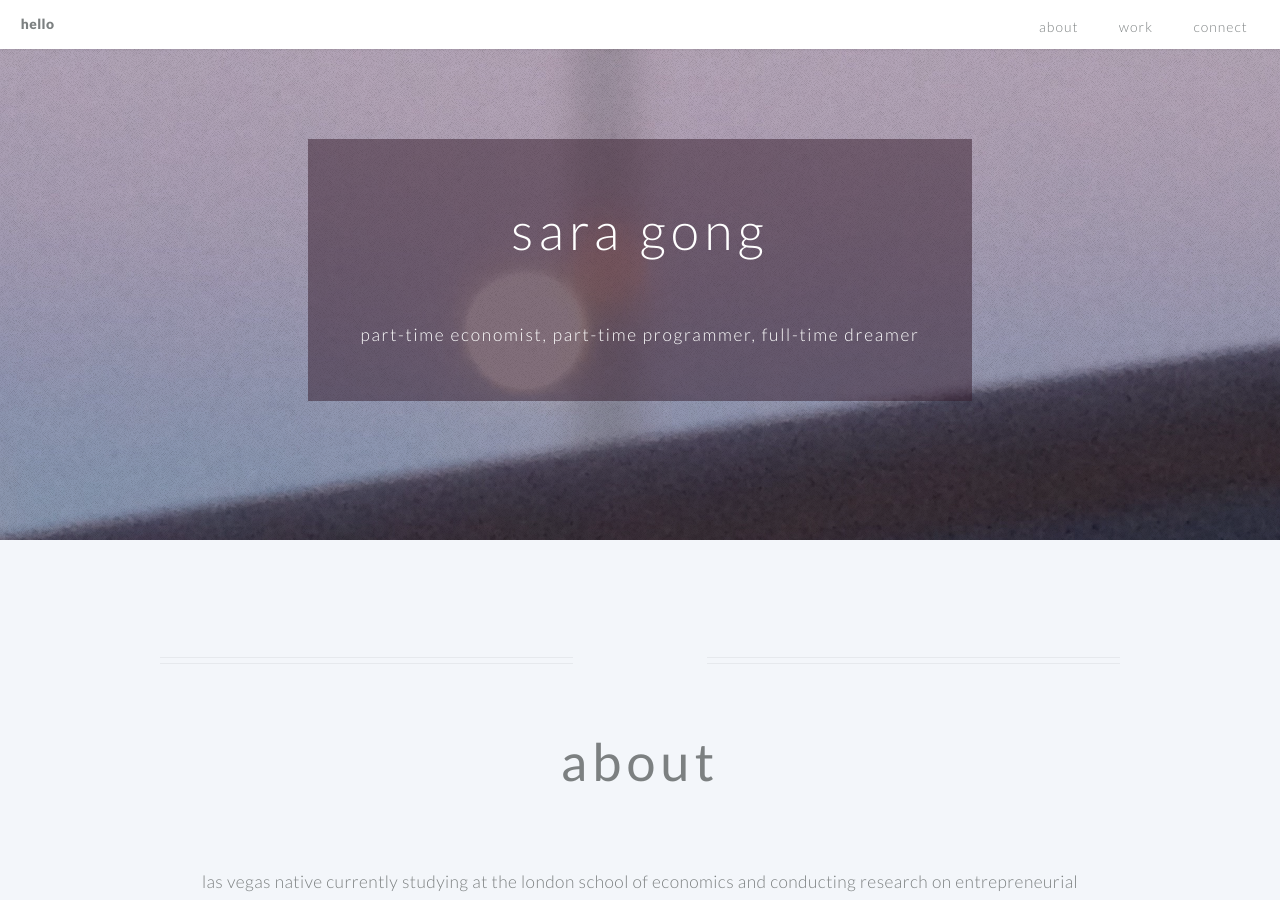
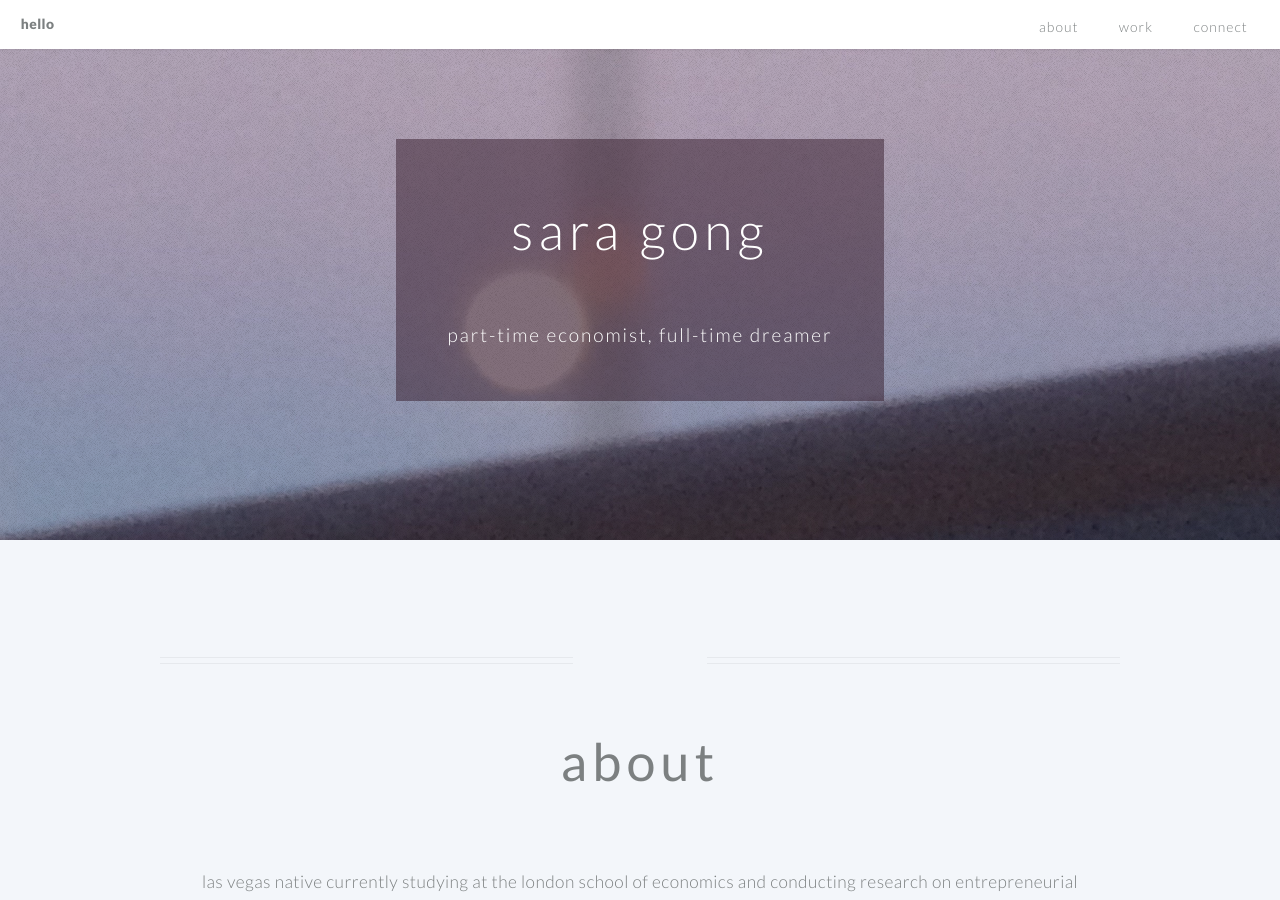
Before and after one commit to saragong/saragong.github.io, a Jekyll site: the page built from index.html, in a window 1280 px wide and 900 px high. Built offline with Jekyll 4.4.1, drawn with Linux system fonts in a browser that asks for light colours.

Commit message:
edit banner, footer

```diff
--- a/_includes/banner.html
+++ b/_includes/banner.html
@@ -10,7 +10,7 @@
     <div class="inner">
 
         <h2 style="font-size:3em; text-transform:lowercase">sara gong</h2>
-        <p style="text-transform:lowercase">part-time economist, part-time programmer, full-time dreamer</p>
+        <p style="text-transform:lowercase; font-size:1.1em">part-time economist, full-time dreamer</p>
 
     </div>
 
--- a/index.html
+++ b/index.html
@@ -96,6 +96,8 @@
 				<footer style="margin-bottom:8em">
 					<ul class="buttons">
 						<li><a href="https://www.linkedin.com/in/saragong/" class="button">linkedin</a></li>
+					</ul>
+					<ul class="buttons">
 						<li><a href="mailto:saragong@usc.edu" class="button">contact</a></li>
 					</ul>
 				</footer>
```
Also changed, not shown: 1 other file.
